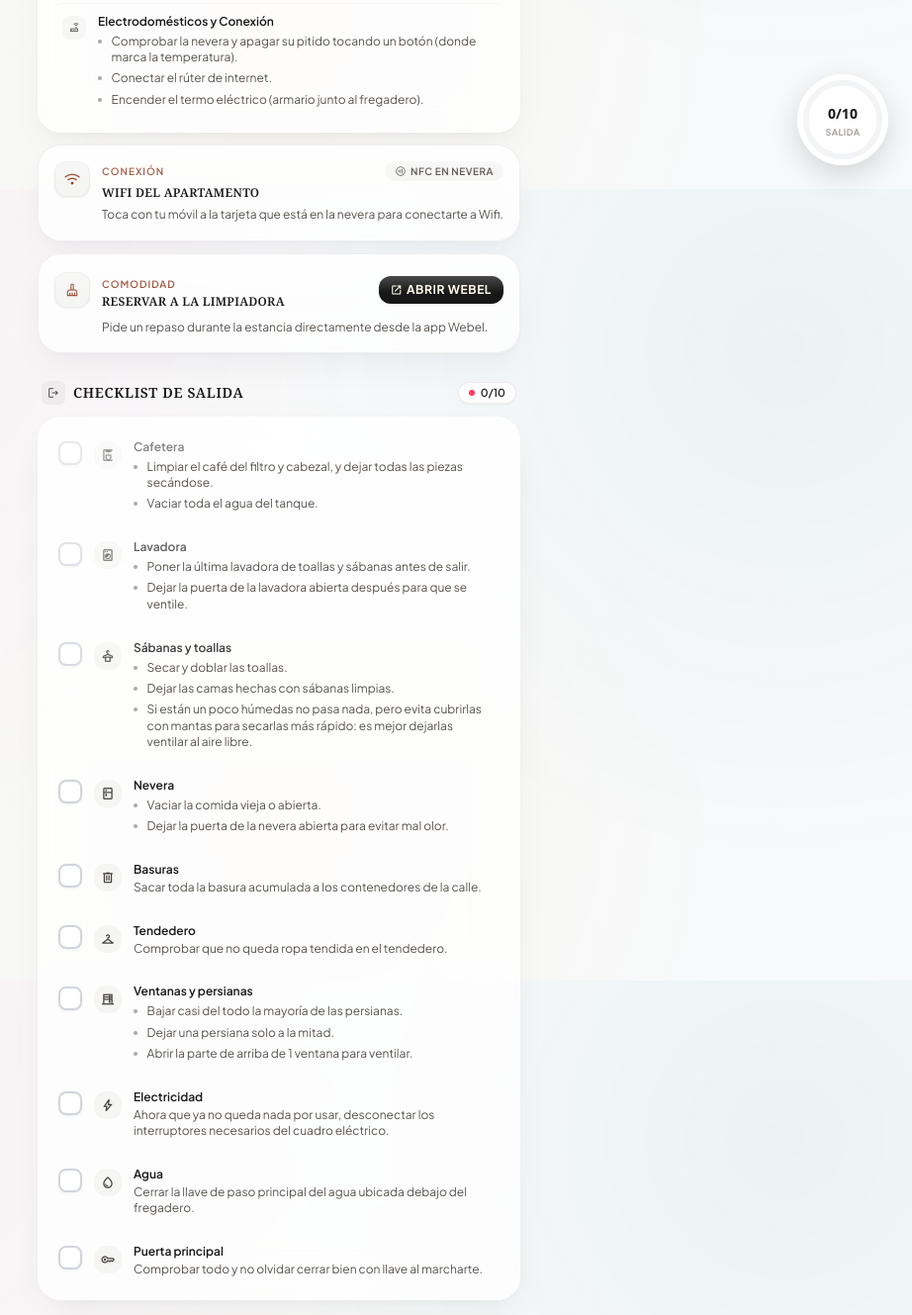
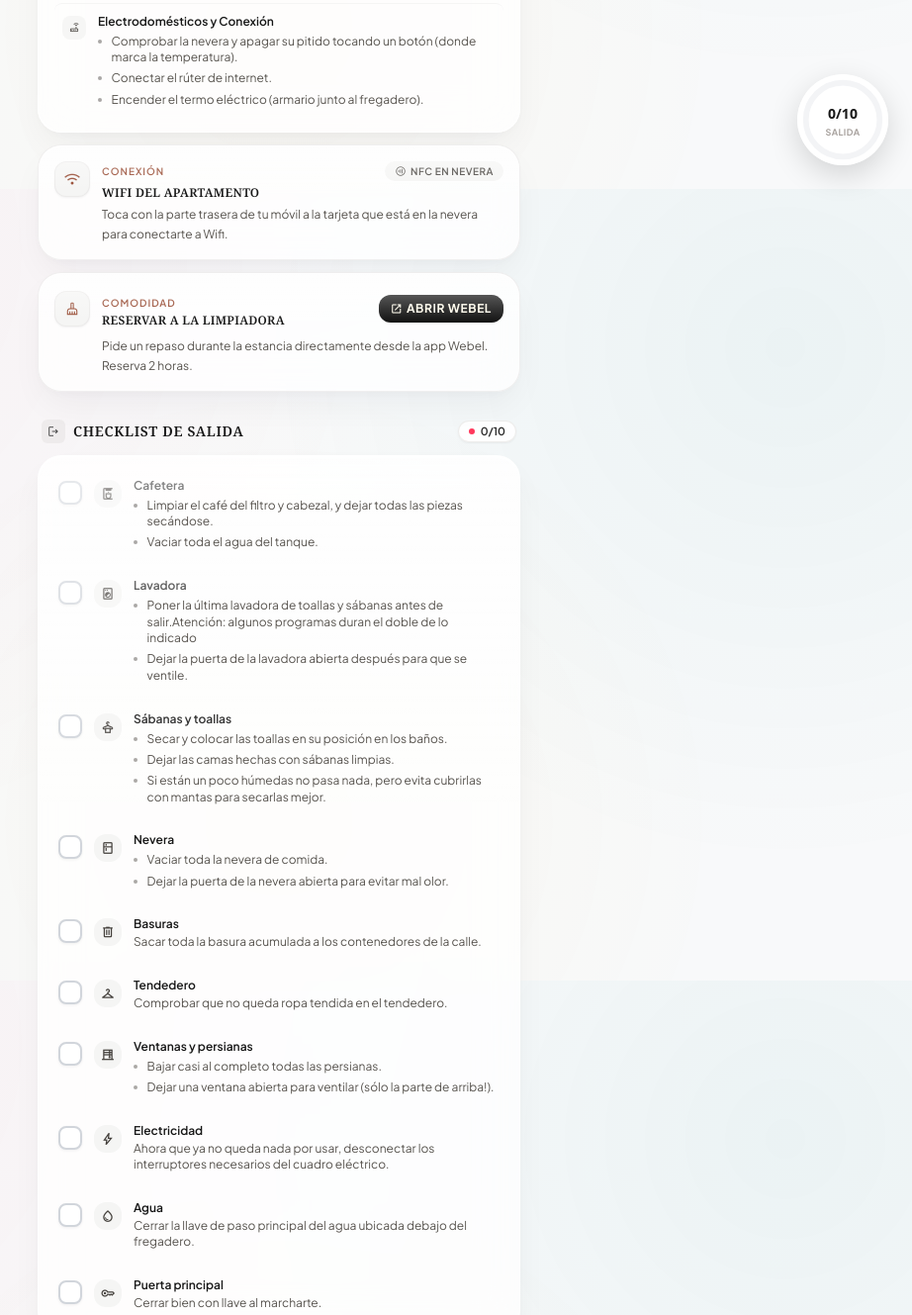
Before and after one commit to gsimongarcia/gijoncheck, a plain HTML site: page index.html in a window 1280 px wide. Shown: the part 609-1938 px from the top of the page at 99% size, without its empty margins (358-1280 px from the left). Drawn offline with nearby package versions, Linux system fonts and the light colour scheme.

Commit message:
Update index.html

```diff
--- a/index.html
+++ b/index.html
@@ -372,7 +372,7 @@
                         </div>
                         <h3 class="text-xs font-semibold uppercase tracking-wide text-neutral-900 mt-1 font-editorial">WiFi del apartamento</h3>
                         <p class="text-xs text-stone-600 mt-1 leading-relaxed">
-                            Toca con tu móvil a la tarjeta que está en la nevera para conectarte a Wifi.
+                            Toca con la parte trasera de tu móvil a la tarjeta que está en la nevera para conectarte a Wifi.
                         </p>
                     </div>
                 </div>
@@ -396,7 +396,7 @@
                     </a>
                 </div>
                 <p class="text-xs text-stone-600 pl-12 leading-relaxed">
-                    Pide un repaso durante la estancia directamente desde la app Webel.
+                    Pide un repaso durante la estancia directamente desde la app Webel. Reserva 2 horas.
                 </p>
             </div>
         </div>
@@ -439,7 +439,7 @@
                     <div class="flex-1 pr-1">
                         <h4 class="task-title text-xs font-semibold text-neutral-900">Lavadora</h4>
                         <ul class="task-desc bullet-list text-xs text-stone-600 leading-snug mt-1">
-                            <li>Poner la última lavadora de toallas y sábanas antes de salir.</li>
+                            <li>Poner la última lavadora de toallas y sábanas antes de salir.Atención: algunos programas duran el doble de lo indicado</li>
                             <li>Dejar la puerta de la lavadora abierta después para que se ventile.</li>
                         </ul>
                     </div>
@@ -452,9 +452,9 @@
                     <div class="flex-1 pr-1">
                         <h4 class="task-title text-xs font-semibold text-neutral-900">Sábanas y toallas</h4>
                         <ul class="task-desc bullet-list text-xs text-stone-600 leading-snug mt-1">
-                            <li>Secar y doblar las toallas.</li>
+                            <li>Secar y colocar las toallas en su posición en los baños.</li>
                             <li>Dejar las camas hechas con sábanas limpias.</li>
-                            <li>Si están un poco húmedas no pasa nada, pero evita cubrirlas con mantas para secarlas más rápido: es mejor dejarlas ventilar al aire libre.</li>
+                            <li>Si están un poco húmedas no pasa nada, pero evita cubrirlas con mantas para secarlas mejor.</li>
                         </ul>
                     </div>
                 </li>
@@ -466,7 +466,7 @@
                     <div class="flex-1 pr-1">
                         <h4 class="task-title text-xs font-semibold text-neutral-900">Nevera</h4>
                         <ul class="task-desc bullet-list text-xs text-stone-600 leading-snug mt-1">
-                            <li>Vaciar la comida vieja o abierta.</li>
+                            <li>Vaciar toda la nevera de comida.</li>
                             <li>Dejar la puerta de la nevera abierta para evitar mal olor.</li>
                         </ul>
                     </div>
@@ -499,9 +499,8 @@
                     <div class="flex-1 pr-1">
                         <h4 class="task-title text-xs font-semibold text-neutral-900">Ventanas y persianas</h4>
                         <ul class="task-desc bullet-list text-xs text-stone-600 leading-snug mt-1">
-                            <li>Bajar casi del todo la mayoría de las persianas.</li>
-                            <li>Dejar una persiana solo a la mitad.</li>
-                            <li>Abrir la parte de arriba de 1 ventana para ventilar.</li>
+                            <li>Bajar casi al completo todas las persianas.</li>
+                            <li>Dejar una ventana abierta para ventilar (sólo la parte de arriba!).</li>
                         </ul>
                     </div>
                 </li>
@@ -532,7 +531,7 @@
                     </div>
                     <div class="flex-1 pr-1">
                         <h4 class="task-title text-xs font-semibold text-neutral-900">Puerta principal</h4>
-                        <p class="task-desc text-xs text-stone-600 leading-snug mt-0.5">Comprobar todo y no olvidar cerrar bien con llave al marcharte.</p>
+                        <p class="task-desc text-xs text-stone-600 leading-snug mt-0.5">Cerrar bien con llave al marcharte.</p>
                     </div>
                 </li>
             </ul>
```
